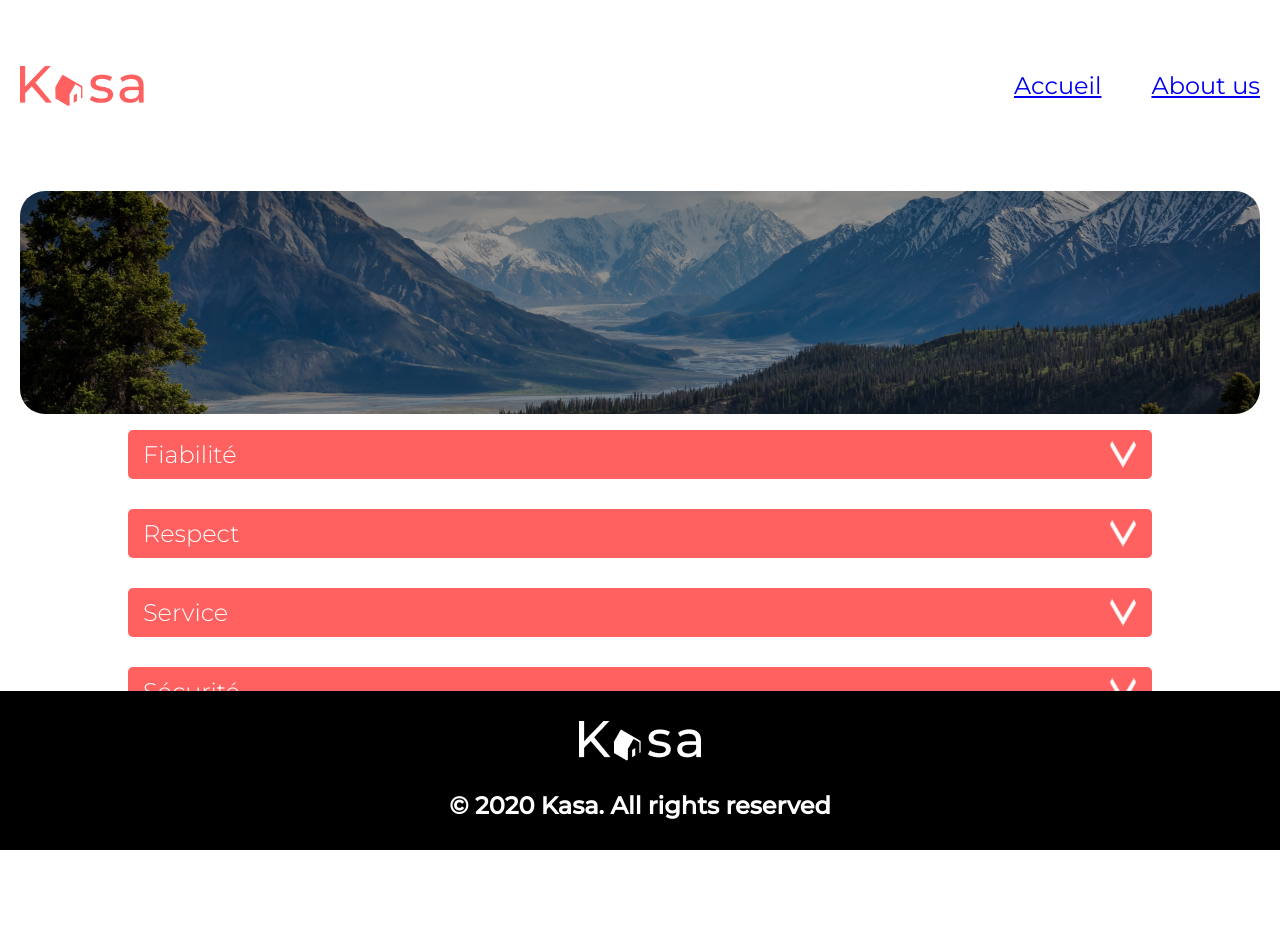
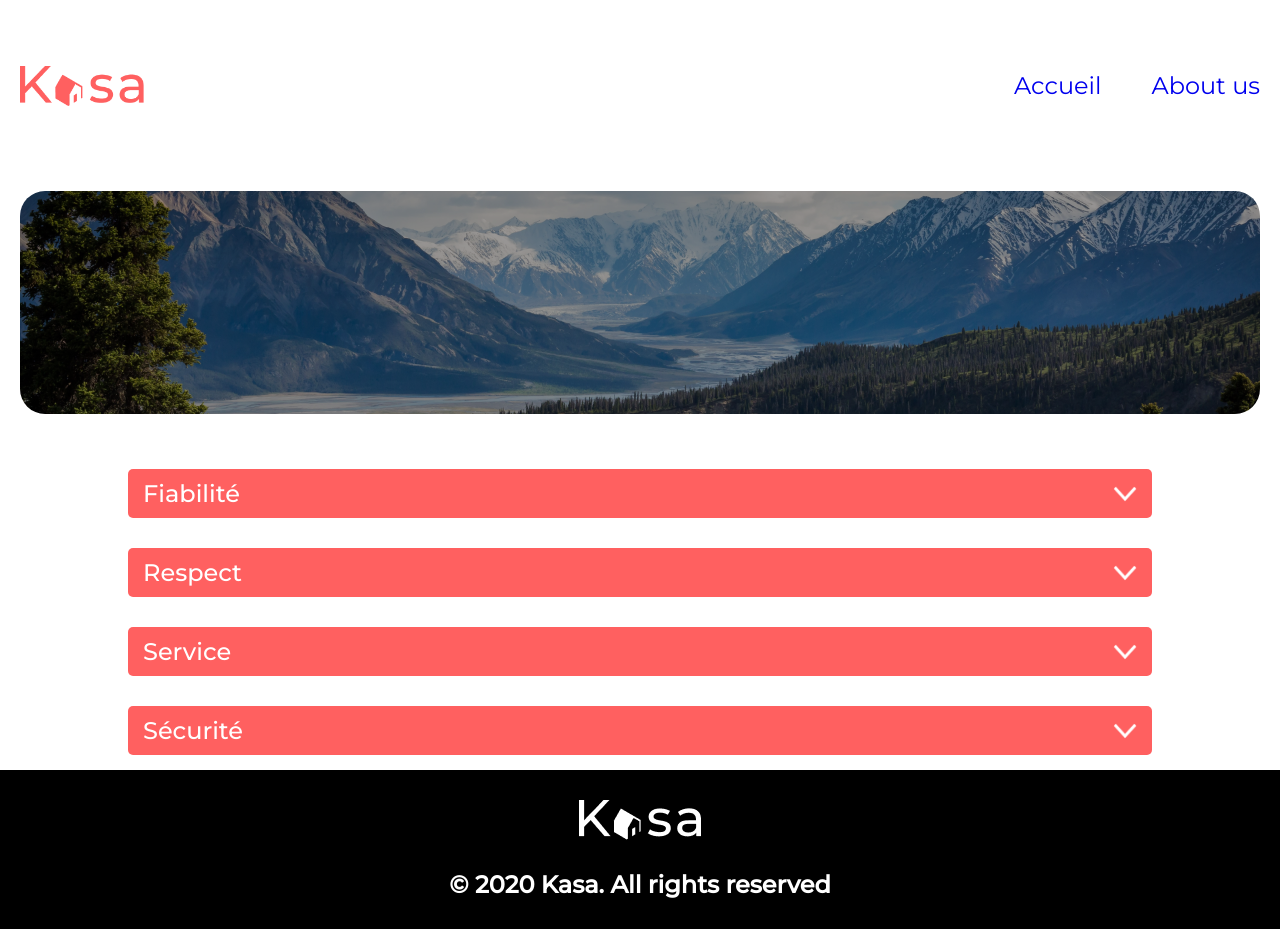
Before and after one commit to jonavau/kasa-oc, a React (Create React App) app: page /about_us in a window 1280 px wide. Before the commit the page ends 850 px from the top, so only its background shows below. Built offline with nearby package versions, Linux system fonts and the light colour scheme.

Commit message:
Correction CSS footer sur page différente taille Correction CSS ScrollDown et JS Scrolldown

```diff
--- a/src/components/Scrolldown.js
+++ b/src/components/Scrolldown.js
@@ -6,27 +6,27 @@ function Scrolldown({ title, text }) {
 	const [isClosed, setIsClosed] = useState(true);
 	return isClosed ? (
 		<div className="ScrollDown_article">
-			<h3 className="ScrollDown_title">
-				{title}
+			<div className="ScrollDown_title">
+				<h2>{title}</h2>
 				<img
 					className="dropdown"
 					onClick={() => setIsClosed(false)}
 					src={vector}
 					alt="voir plus"
 				/>
-			</h3>
+			</div>
 		</div>
 	) : (
 		<div className="ScrollDown_article">
-			<h3 className="ScrollDown_title">
-				{title}
+			<div className="ScrollDown_title">
+				<h2>{title}</h2>
 				<img
 					className="dropdownCollapse"
 					onClick={() => setIsClosed(true)}
 					src={vector}
 					alt="voir plus"
 				/>
-			</h3>
+			</div>
 			<p className="ScrollDown_text">{text}</p>
 		</div>
 	);
--- a/src/components/carousel.js
+++ b/src/components/carousel.js
@@ -41,7 +41,11 @@ function Carousel({ liste }) {
 			</div>
 		</div>
 	) : (
-		<img alt={liste.description} src={liste.pictures}></img>
+		<img
+			className="carousel-img"
+			alt={liste.description}
+			src={liste.pictures}
+		></img>
 	);
 }
 
--- a/src/styles/AboutUs.css
+++ b/src/styles/AboutUs.css
@@ -1,7 +1,6 @@
 .AboutUs {
-    min-height:calc(100% - 603px);
     display: flex;
     flex-direction: column;
     align-items: center;
-    justify-content: center;
+    flex: 1;
 }
--- a/src/styles/Accomodation.css
+++ b/src/styles/Accomodation.css
@@ -1,6 +1,6 @@
 .accomodation-page {
-    min-height:calc(100% - 380px);
     width: 1240px;
+    flex: 1;
 }
 
 .accomodation-general-info {
--- a/src/styles/Card.css
+++ b/src/styles/Card.css
@@ -1,7 +1,7 @@
 .card {
     max-width: 340px;
     height: 340px;
-    background:linear-gradient(180deg, #FF6060 0%, rgba(0, 0, 0, 0.5) 100%);
+    background:linear-gradient(180deg, #FF6060 30%,#c04c4c 80%, rgba(54, 22, 22, 0.818) 100%);
     margin: 25px;
     border-radius: 15px;
     color:#ffffff;
@@ -12,16 +12,14 @@
 
 .card figcaption {
     width:170px;
-    height:50px;
     font-size: 18px;
+    margin-bottom: 10px;
+    height: 80px;
 }
 
 .card img {
-    opacity: 0;
     border-radius: 25px;
-    transition: 500ms;
+    width:300px;
+    height:190px;
+    margin-bottom: 20px;
 }
-
-.card:hover  img{
-    opacity: 1;
-}
--- a/src/styles/Carousel.css
+++ b/src/styles/Carousel.css
@@ -29,3 +29,5 @@
     color: #FFFFFF;
     font-size:18px;
 }
+
+/*responsve: pas de PicNUm SUR MOBILE ! */
--- a/src/styles/Footer.css
+++ b/src/styles/Footer.css
@@ -6,9 +6,9 @@
     justify-content: center;
     align-items: center;
     width: 100vw;
-	margin-bottom: -50px;
   	position: relative;
   	left: 0;
+    bottom: auto;
 	display: flex;
 	justify-content: flex-end;
     height: 209px;
--- a/src/styles/Gallery.css
+++ b/src/styles/Gallery.css
@@ -8,4 +8,5 @@
     justify-content: center;
     flex-wrap: wrap;
     border-radius: 25px;
+    flex: 1;
 }
--- a/src/styles/NotFound.css
+++ b/src/styles/NotFound.css
@@ -1,7 +1,7 @@
 .NotFound {
-    height:calc(100% - 380px);
     display: flex;
     flex-direction: column;
     align-items: center;
     justify-content: center;
+    flex: 1;
 }
--- a/src/styles/ScrollDown.css
+++ b/src/styles/ScrollDown.css
@@ -8,17 +8,27 @@
 .ScrollDown_title {
     color:#ffffff;
     background-color:#FF6060 ;
-    font-size: 24px;
     border-radius: 5px;
     padding: 10px 15px;
-    font-weight: lighter;
     display: flex;
     flex-direction: row;
     justify-content: space-between;
+    align-items: center;
+
 }
+
+.ScrollDown_title h2 {
+    font-weight: 500;
+}
+
 
 .dropdownCollapse {
     rotate: 180deg;
+}
+
+.dropdownCollapse, .dropdown {
+    height: 16px;
+    width: 24px;
 }
 
 .ScrollDown_text {
@@ -26,5 +36,5 @@
     background-color:#f6f6f6 ;
     font-size: 24px;
     border-radius: 5px;
-    padding: 10px 15px;
+    padding: 22px 15px 10px 15px;
 }
--- a/src/styles/index.css
+++ b/src/styles/index.css
@@ -1,6 +1,7 @@
 body {
     display: flex;
     flex-direction: column;
+    min-height: 100vh;
     align-items: center;
     font-family: 'Montserrat',sans-serif;
 }
--- a/src/styles/reset.css
+++ b/src/styles/reset.css
@@ -30,3 +30,7 @@ p, h1, h2, h3, h4, h5, h6 {
   flex-direction: column;
   align-items: center;
 }
+
+a {
+  text-decoration: none;
+}
```
